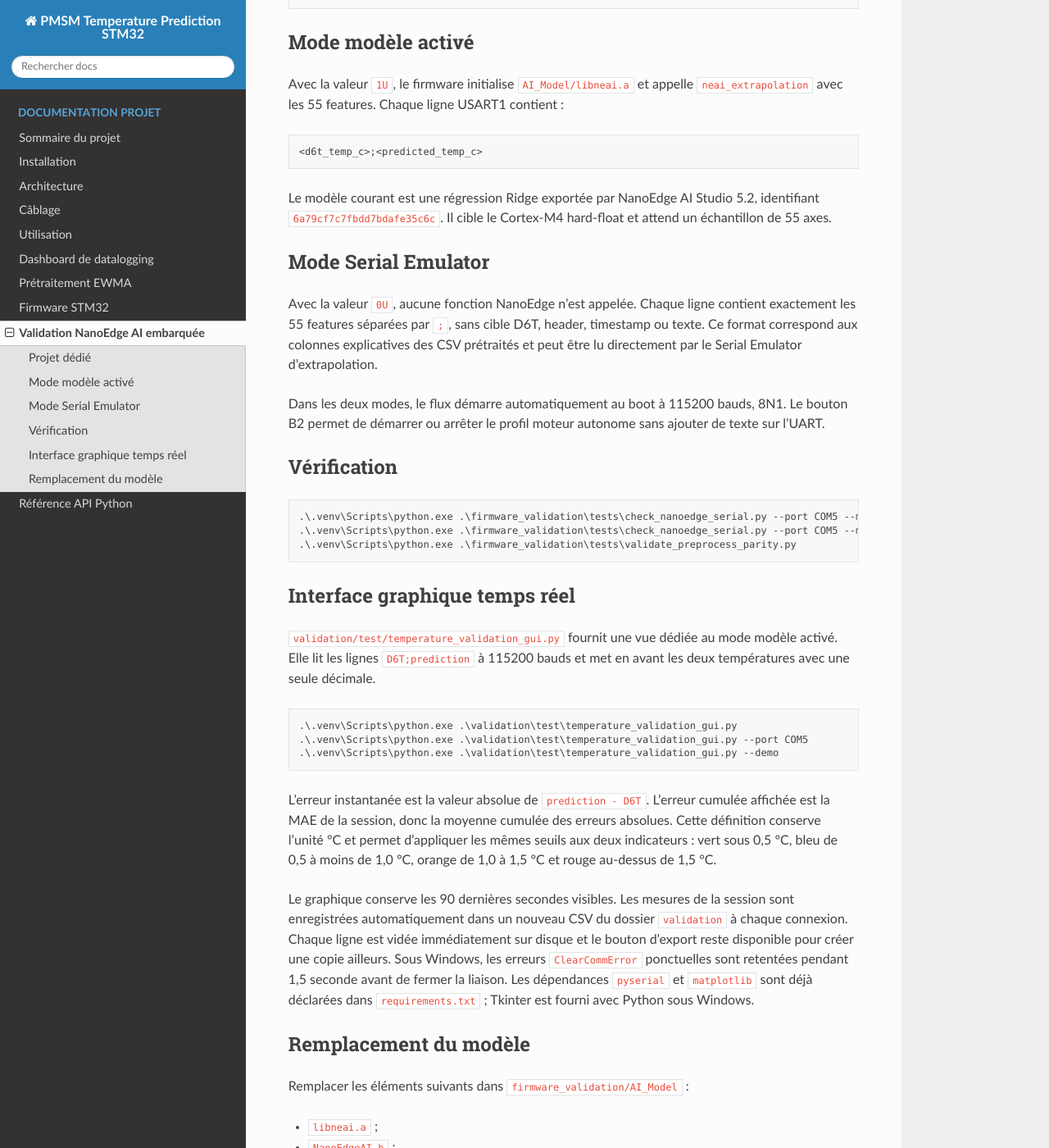
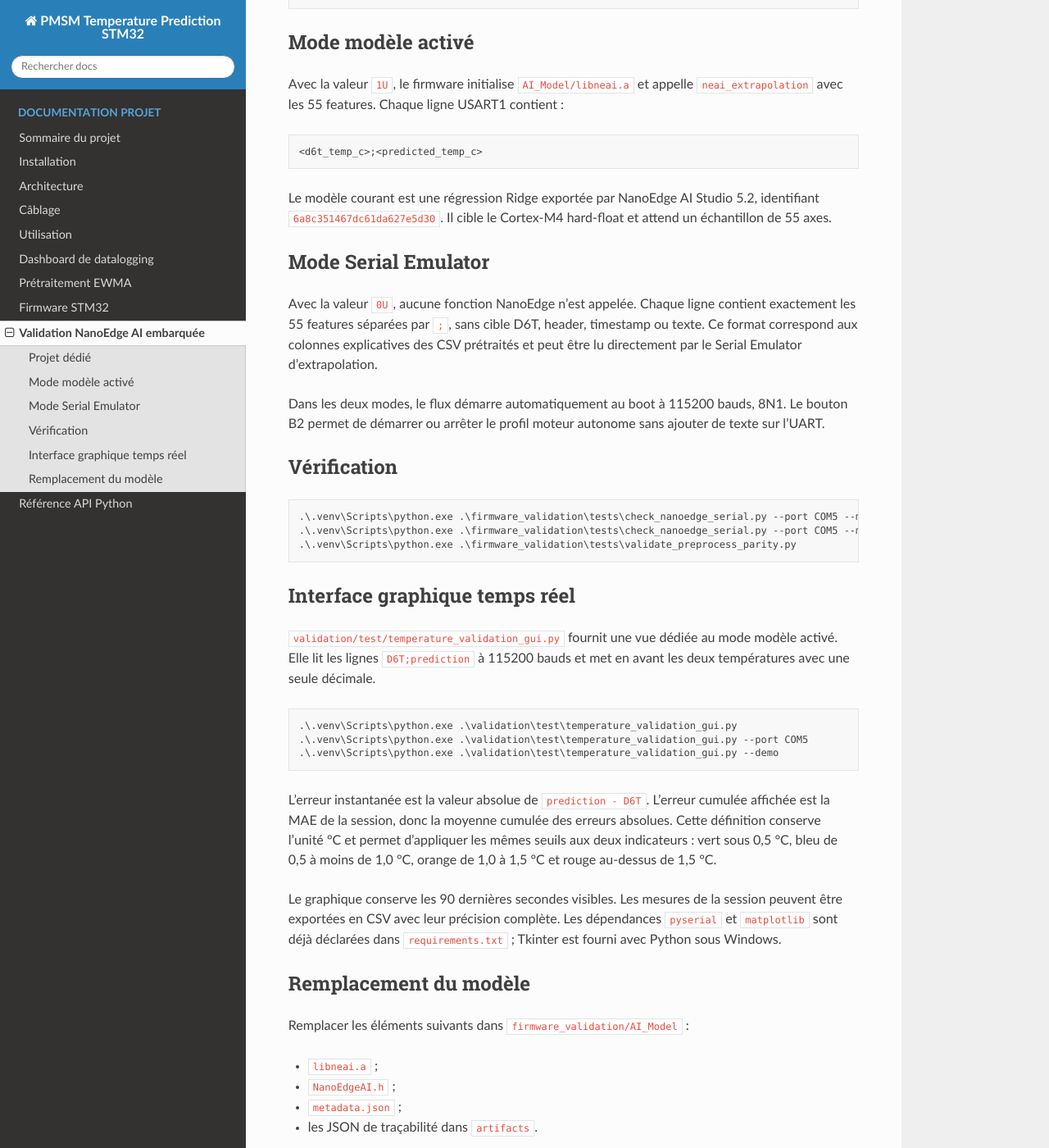
Before and after one commit to melvinf1team/pmsm-temperature-prediction-stm32, a Sphinx documentation site: the page built from docs/source/validation_ia.rst, in a window 1280 px wide and 1400 px high, scrolled down 395 px. Shown: the whole window at 82% size. Built offline with Sphinx 7.4.7 and the Read the Docs theme 3.1.0, drawn with Linux system fonts in a browser that asks for light colours.

Commit message:
Update validation_ia.rst

```diff
--- a/docs/source/validation_ia.rst
+++ b/docs/source/validation_ia.rst
@@ -25,7 +25,7 @@ Avec la valeur ``1U``, le firmware initialise ``AI_Model/libneai.a`` et appelle
    <d6t_temp_c>;<predicted_temp_c>
 
 Le modèle courant est une régression Ridge exportée par NanoEdge AI Studio 5.2,
-identifiant ``6a79cf7c7fbdd7bdafe35c6c``. Il cible le Cortex-M4 hard-float et
+identifiant ``6a8c351467dc61da627e5d30``. Il cible le Cortex-M4 hard-float et
 attend un échantillon de 55 axes.
 
 Mode Serial Emulator
@@ -69,13 +69,9 @@ seuils aux deux indicateurs : vert sous 0,5 °C, bleu de 0,5 à moins de 1,0 °C
 orange de 1,0 à 1,5 °C et rouge au-dessus de 1,5 °C.
 
 Le graphique conserve les 90 dernières secondes visibles. Les mesures de la
-session sont enregistrées automatiquement dans un nouveau CSV du dossier
-``validation`` à chaque connexion. Chaque ligne est vidée immédiatement sur
-disque et le bouton d'export reste disponible pour créer une copie ailleurs.
-Sous Windows, les erreurs ``ClearCommError`` ponctuelles sont retentées pendant
-1,5 seconde avant de fermer la liaison. Les dépendances ``pyserial`` et
-``matplotlib`` sont déjà déclarées dans ``requirements.txt`` ; Tkinter est
-fourni avec Python sous Windows.
+session peuvent être exportées en CSV avec leur précision complète. Les
+dépendances ``pyserial`` et ``matplotlib`` sont déjà déclarées dans
+``requirements.txt`` ; Tkinter est fourni avec Python sous Windows.
 
 Remplacement du modèle
 ----------------------
```
